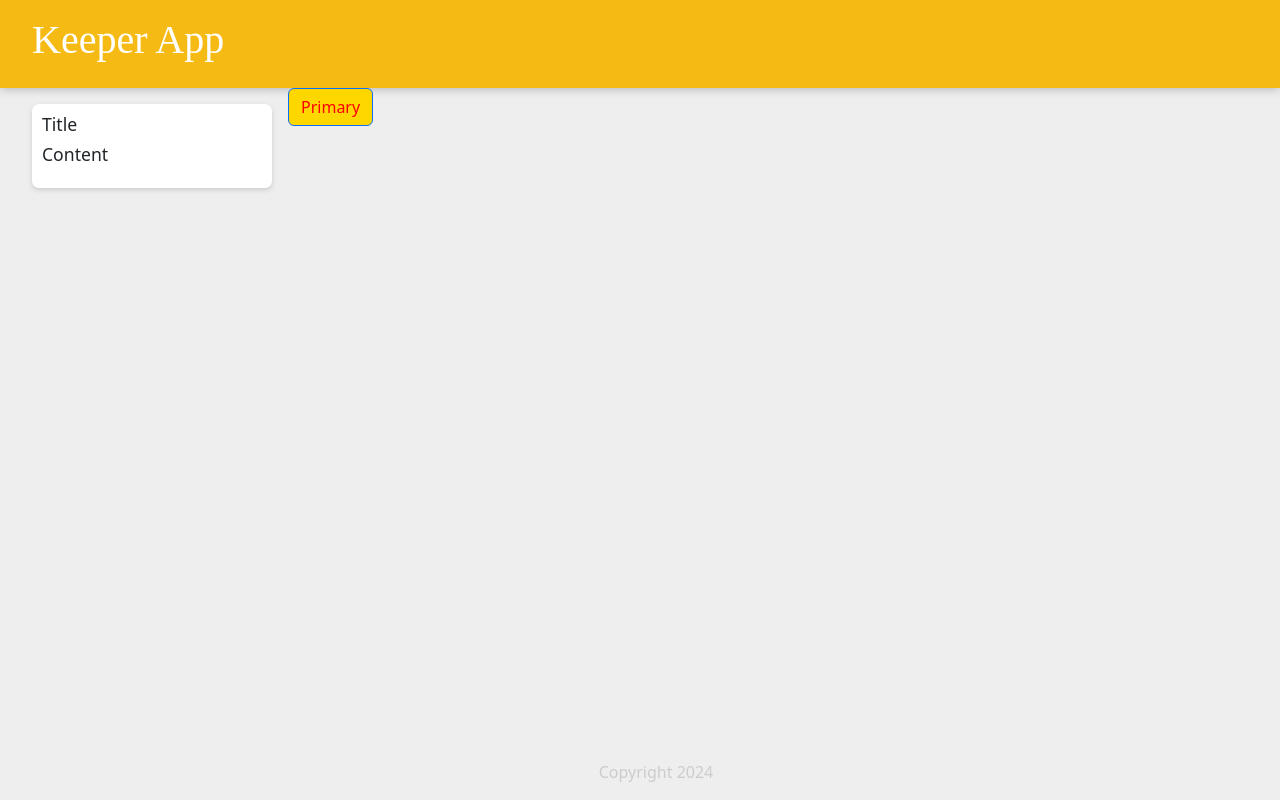
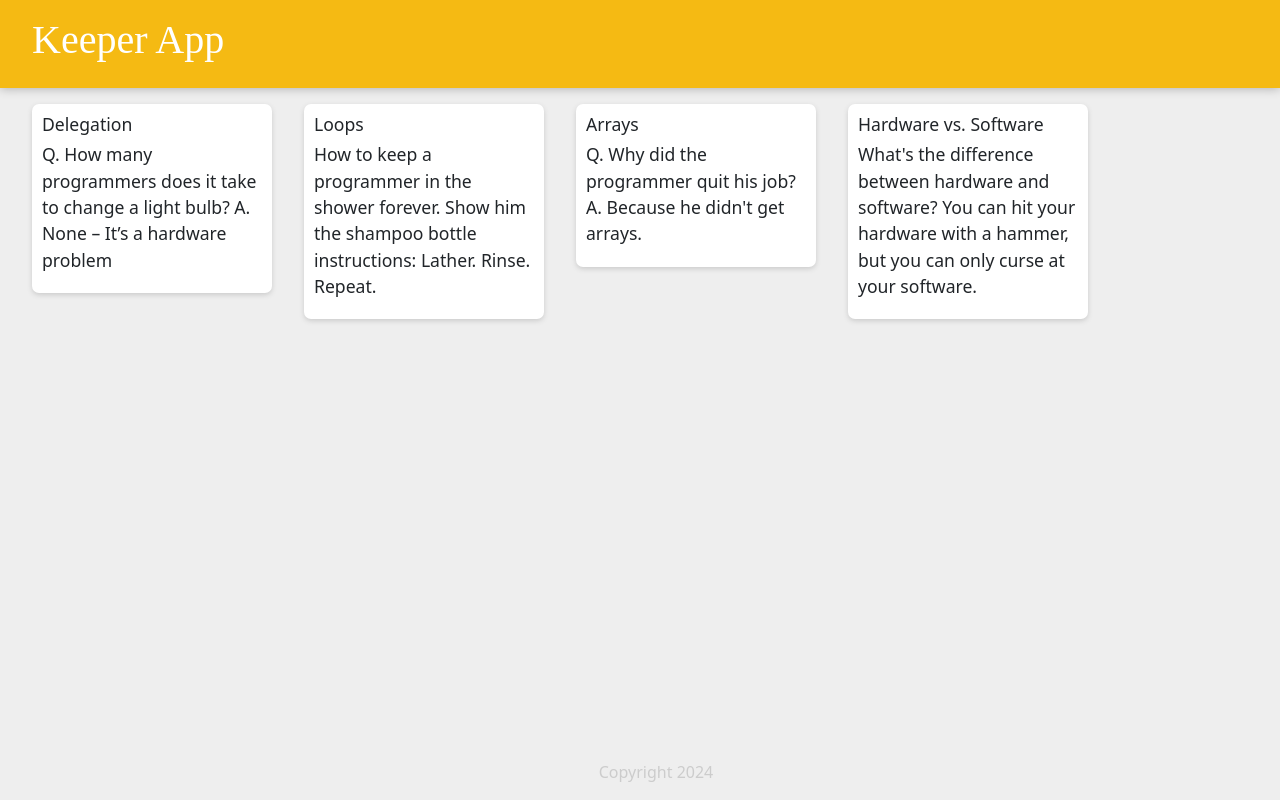
Before and after one commit to NotFerg/keeper-app, a React (Create React App) app: page / in a window 1280 px wide. Built offline with nearby package versions, Linux system fonts and the light colour scheme.

Commit message:
keeper app 2nd update

```diff
--- a/src/components/App.js
+++ b/src/components/App.js
@@ -3,14 +3,21 @@
 import Footer from "./footerComponent/Footer.jsx"
 import Note from "./noteComponent/Note.jsx"
 import Test from "./testComponent/test.jsx"
+import Notes from "./notes.js"
 
 function App() {
   return (
    <div>
     <Header/>
-    <Note />
+    {Notes.map((Notes)=>(
+      <Note
+      key = {Notes.key}
+      title = {Notes.title}
+      content = {Notes.content}
+       />
+    ))}
     <Footer />
-    <Test />
+
    </div>
   );
 }
--- a/src/components/noteComponent/Note.jsx
+++ b/src/components/noteComponent/Note.jsx
@@ -1,11 +1,11 @@
 import React from "react";
 import styles from "./note.module.css";
 
-function Note() {
+function Note(props) {
   return (
     <div className="note">
-      <h1>Title</h1>
-      <p>Content</p>
+      <h1>{props.title}</h1>
+      <p>{props.content}</p>
     </div>
   );
 }
--- /dev/null
+++ b/src/components/notes.js
@@ -0,0 +1,28 @@
+const notes = [
+    {
+      key: 1,
+      title: "Delegation",
+      content:
+        "Q. How many programmers does it take to change a light bulb? A. None – It’s a hardware problem"
+    },
+    {
+      key: 2,
+      title: "Loops",
+      content:
+        "How to keep a programmer in the shower forever. Show him the shampoo bottle instructions: Lather. Rinse. Repeat."
+    },
+    {
+      key: 3,
+      title: "Arrays",
+      content:
+        "Q. Why did the programmer quit his job? A. Because he didn't get arrays."
+    },
+    {
+      key: 4,
+      title: "Hardware vs. Software",
+      content:
+        "What's the difference between hardware and software? You can hit your hardware with a hammer, but you can only curse at your software."
+    }
+  ];
+
+export default notes;
```
